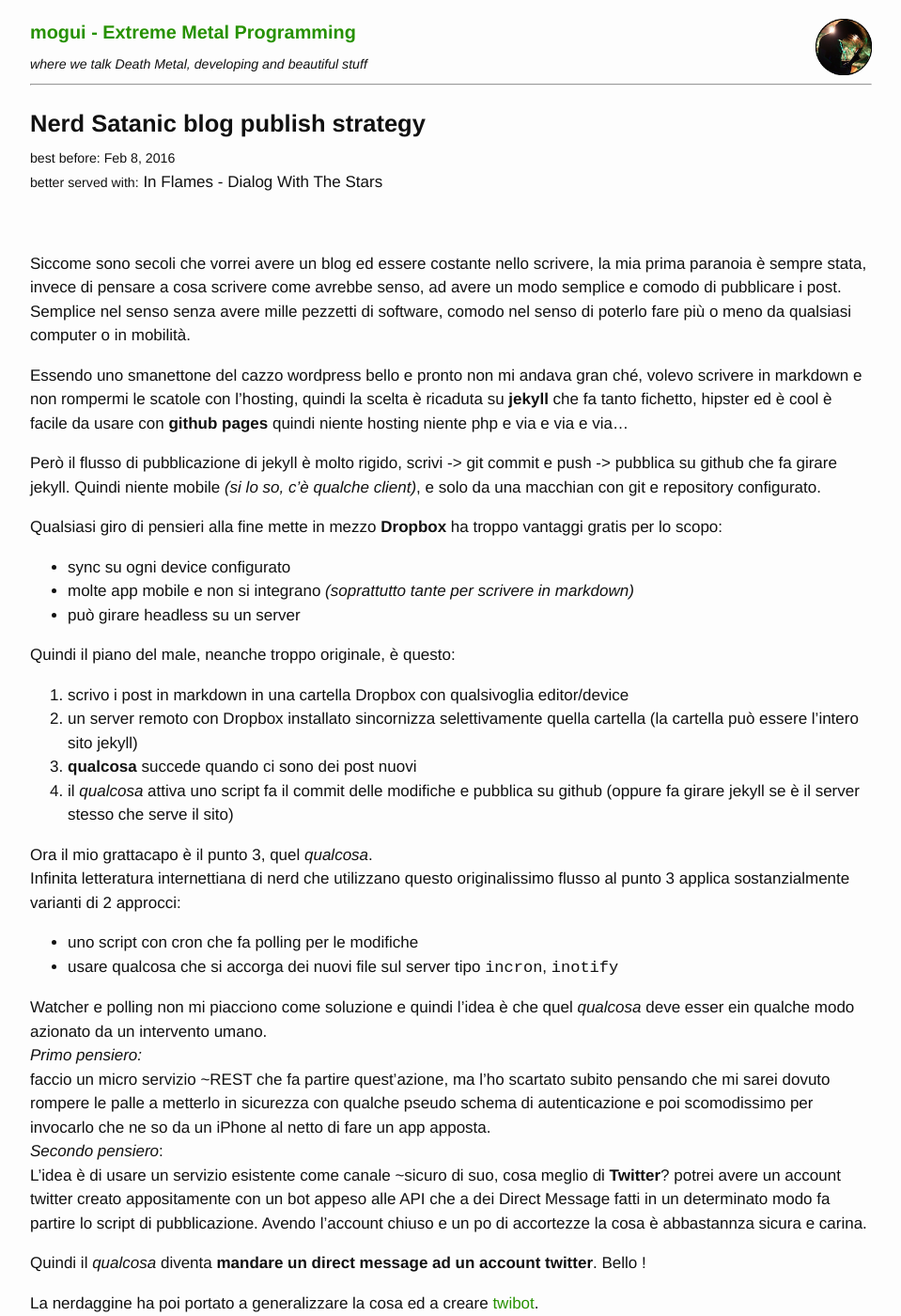
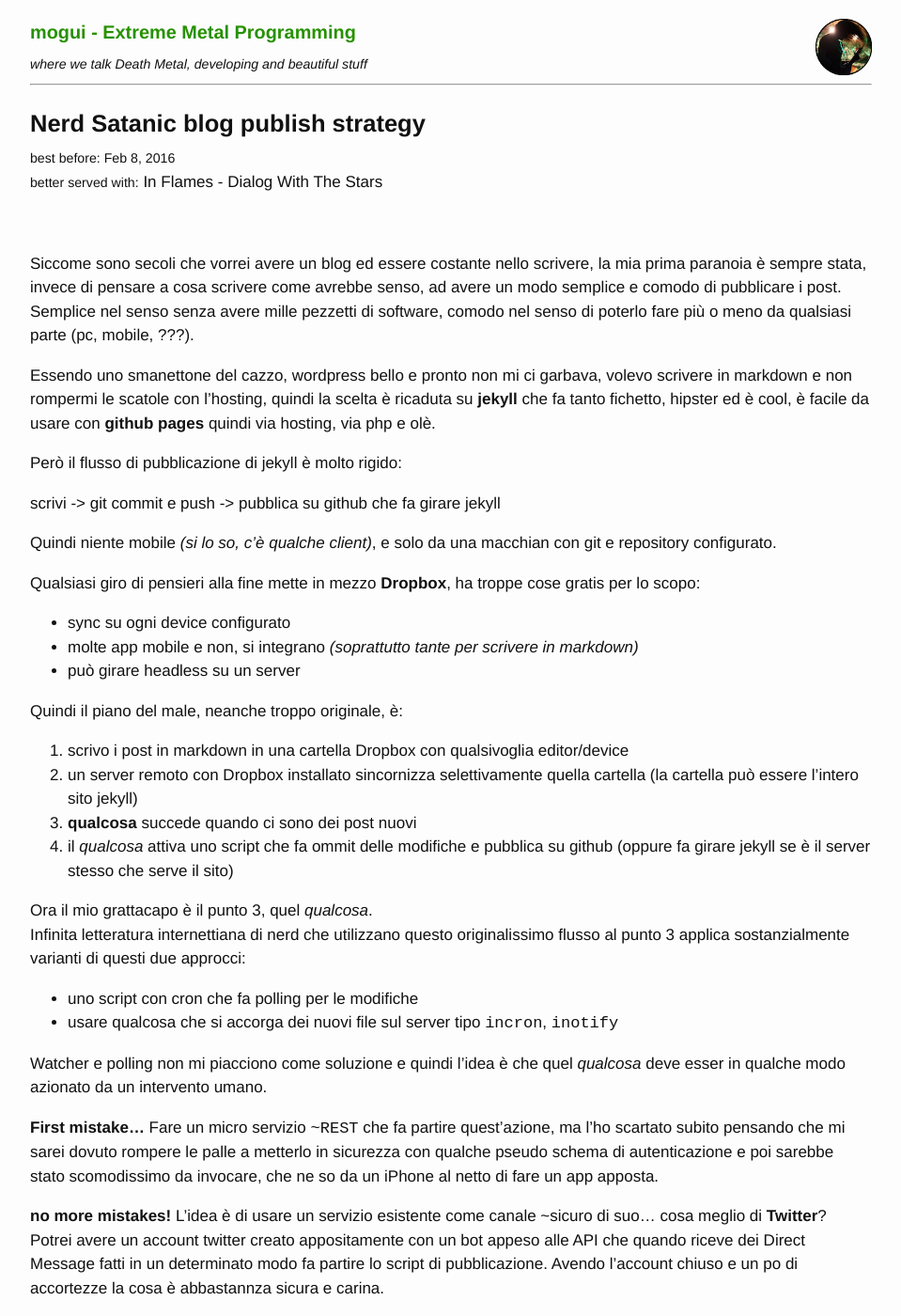
Before and after one commit to mogui/mogui.github.com, a Jekyll site: the page built from _posts/2016-02-08-nerd-satanic-blog-publish-strategy.markdown, in a window 1280 px wide and 1400 px high. Shown: the whole window at 94% size, without its empty margins (160-1119 px from the left). Built offline with Jekyll 4.4.1, drawn with Linux system fonts in a browser that asks for light colours.

Commit message:
New publish on 2016-02-11 18:50:51

```diff
--- a/_posts/2016-02-08-nerd-satanic-blog-publish-strategy.markdown
+++ b/_posts/2016-02-08-nerd-satanic-blog-publish-strategy.markdown
@@ -7,36 +7,41 @@
 ---
 
 Siccome sono secoli che vorrei avere un blog ed essere costante nello scrivere, la mia prima paranoia è sempre stata, invece di pensare a cosa scrivere come avrebbe senso, ad avere un modo semplice e comodo di pubblicare i post.
-Semplice nel senso senza avere mille pezzetti di software, comodo nel senso di poterlo fare più o meno da qualsiasi computer o in mobilità.
+Semplice nel senso senza avere mille pezzetti di software, comodo nel senso di poterlo fare più o meno da qualsiasi parte (pc, mobile, ???).
 
-Essendo uno smanettone del cazzo wordpress bello e pronto non mi andava gran ché, volevo scrivere in markdown e non rompermi le scatole con l'hosting, quindi la scelta è ricaduta su **jekyll** che fa tanto fichetto, hipster ed è cool è facile da usare con **github pages** quindi niente hosting niente php e via e via e via...
+Essendo uno smanettone del cazzo, wordpress bello e pronto non mi ci garbava, volevo scrivere in markdown e non rompermi le scatole con l'hosting, quindi la scelta è ricaduta su **jekyll** che fa tanto fichetto, hipster ed è cool, è facile da usare con **github pages** quindi via hosting, via php e olè.
 
-Però il flusso di pubblicazione di jekyll è molto rigido, scrivi -> git commit e push -> pubblica su github che fa girare jekyll. Quindi niente mobile *(si lo so, c'è qualche client)*, e solo da una macchian con git e repository configurato.
+Però il flusso di pubblicazione di jekyll è molto rigido:
 
-Qualsiasi giro di pensieri alla fine mette in mezzo **Dropbox** ha troppo vantaggi gratis per lo scopo:
+  scrivi -> git commit e push -> pubblica su github che fa girare jekyll
+
+Quindi niente mobile *(si lo so, c'è qualche client)*, e solo da una macchian con git e repository configurato.
+
+Qualsiasi giro di pensieri alla fine mette in mezzo **Dropbox**, ha troppe cose gratis per lo scopo:
 
 - sync su ogni device configurato
-- molte app mobile e non si integrano *(soprattutto tante per scrivere in markdown)*
+- molte app mobile e non, si integrano *(soprattutto tante per scrivere in markdown)*
 - può girare headless su un server
 
-Quindi il piano del male, neanche troppo originale, è questo:
+Quindi il piano del male, neanche troppo originale, è:
 
 1. scrivo i post in markdown in una cartella Dropbox con qualsivoglia editor/device
 2. un server remoto con Dropbox installato sincornizza selettivamente quella cartella (la cartella può essere l'intero sito jekyll)
 3. **qualcosa** succede quando ci sono dei post nuovi
-4. il *qualcosa* attiva uno script fa il commit delle modifiche e pubblica su github (oppure fa girare jekyll se è il server stesso che serve il sito)
+4. il *qualcosa* attiva uno script che fa ommit delle modifiche e pubblica su github (oppure fa girare jekyll se è il server stesso che serve il sito)
 
 Ora il mio grattacapo è il punto 3, quel *qualcosa*.
-Infinita letteratura internettiana di nerd che utilizzano questo originalissimo flusso al punto 3 applica sostanzialmente varianti di 2 approcci:
+Infinita letteratura internettiana di nerd che utilizzano questo originalissimo flusso al punto 3 applica sostanzialmente varianti di questi due approcci:
 
 - uno script con cron che fa polling per le modifiche
 - usare qualcosa che si accorga dei nuovi file sul server tipo `incron`, `inotify`
 
-Watcher e polling non mi piacciono come soluzione e quindi l'idea è che quel *qualcosa* deve esser ein qualche modo azionato da un intervento umano.
-*Primo pensiero:*
-faccio un micro servizio ~REST che fa partire quest'azione, ma l'ho scartato subito pensando che mi sarei dovuto rompere le palle a metterlo in sicurezza con qualche pseudo schema di autenticazione e poi scomodissimo per invocarlo che ne so da un iPhone al netto di fare un app apposta.
-*Secondo pensiero*:
-L'idea è di usare un servizio esistente come canale ~sicuro di suo, cosa meglio di **Twitter**? potrei avere un account twitter creato appositamente con un bot appeso alle API che a dei Direct Message fatti in un determinato modo fa partire lo script di pubblicazione.  Avendo l'account chiuso e un po di accortezze la cosa è abbastannza sicura e carina.
+Watcher e polling non mi piacciono come soluzione e quindi l'idea è che quel *qualcosa* deve esser in qualche modo azionato da un intervento umano.
+
+**First mistake...**  Fare un micro servizio `~REST` che fa partire quest'azione, ma l'ho scartato subito pensando che mi sarei dovuto rompere le palle a metterlo in sicurezza con qualche pseudo schema di autenticazione e poi sarebbe stato scomodissimo da invocare, che ne so da un iPhone al netto di fare un app apposta.
+
+**no more mistakes!** L'idea è di usare un servizio esistente come canale ~sicuro di suo... cosa meglio di **Twitter**?
+Potrei avere un account twitter creato appositamente con un bot appeso alle API che quando riceve dei Direct Message fatti in un determinato modo fa partire lo script di pubblicazione. Avendo l'account chiuso e un po di accortezze la cosa è abbastannza sicura e carina.
 
 Quindi il *qualcosa* diventa **mandare un direct message ad un account twitter**. Bello !
 
```
